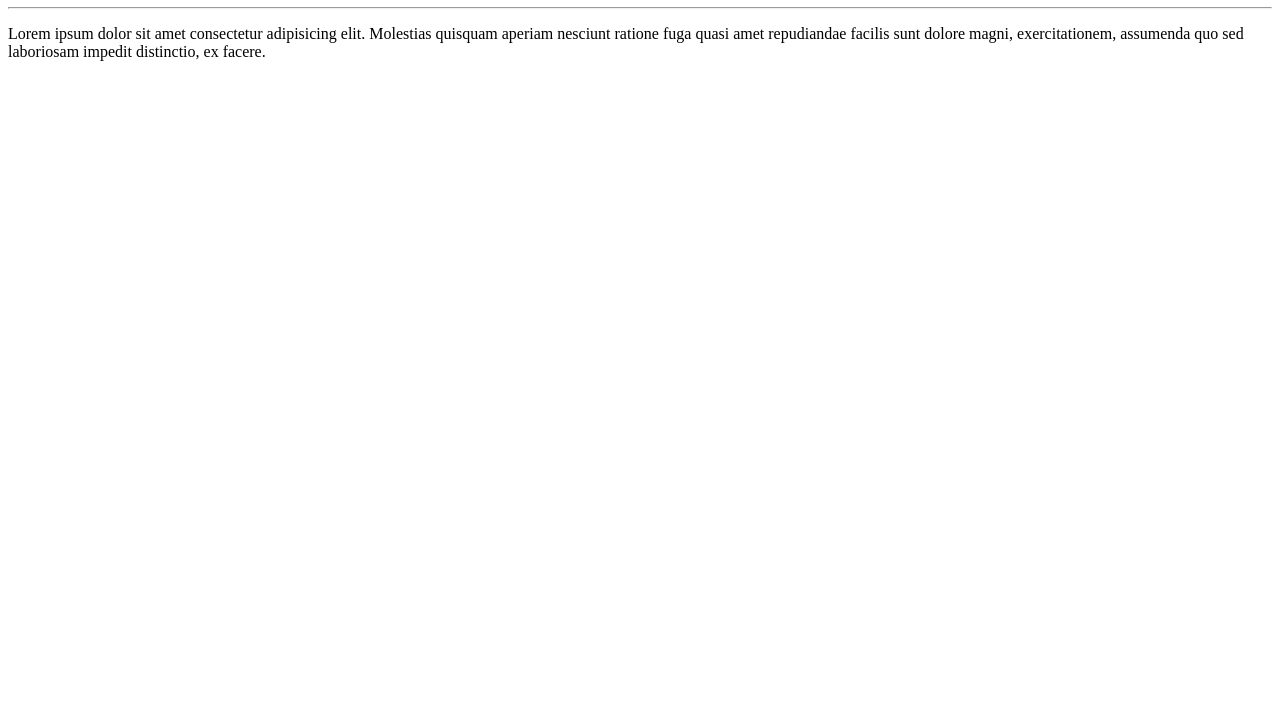
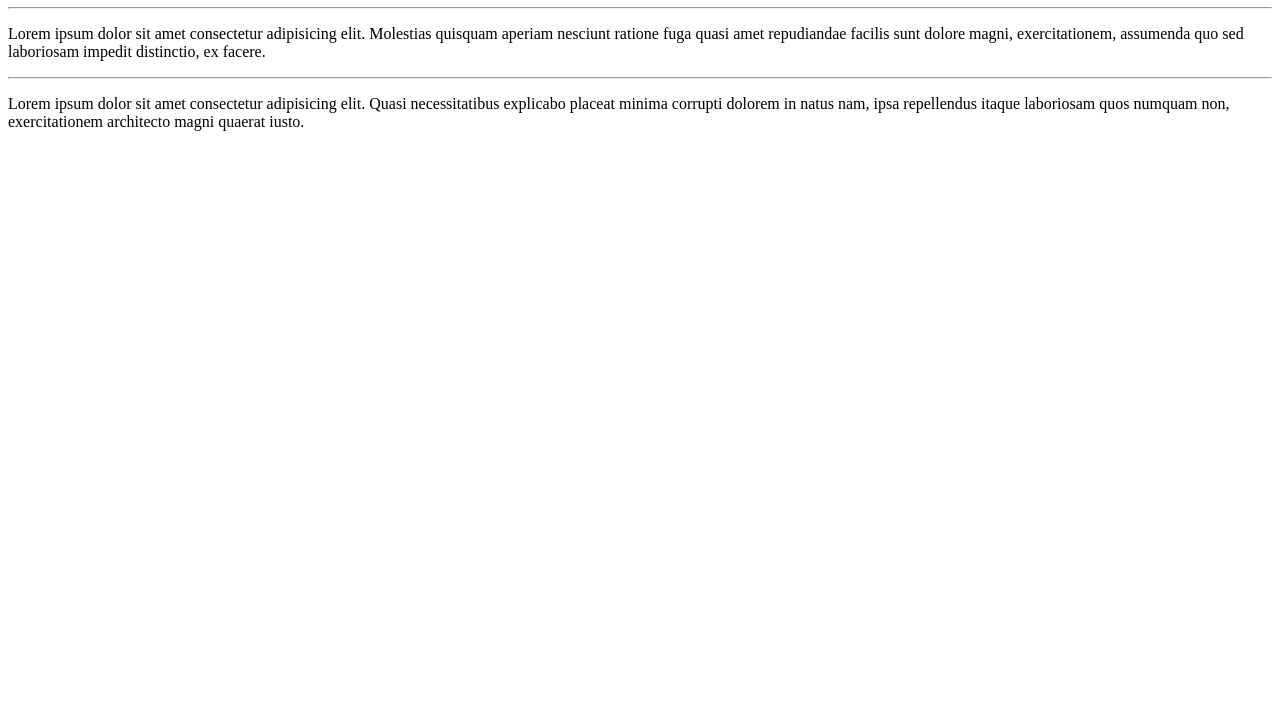
Before and after one commit to barracadobeto/OlaMundo, a plain HTML site: page site-exemplo/index.html in a window 1280 px wide. Shown: the part 73-800 px from the top of the page. Drawn offline with Linux system fonts and the light colour scheme.

Commit message:
adicionei

```diff
--- a/site-exemplo/index.html
+++ b/site-exemplo/index.html
@@ -10,5 +10,7 @@
     <h1>Olá, Mundo</h1>
     <hr>
     <p>Lorem ipsum dolor sit amet consectetur adipisicing elit. Molestias quisquam aperiam nesciunt ratione fuga quasi amet repudiandae facilis sunt dolore magni, exercitationem, assumenda quo sed laboriosam impedit distinctio, ex facere.</p>
+    <hr>
+    <p>Lorem ipsum dolor sit amet consectetur adipisicing elit. Quasi necessitatibus explicabo placeat minima corrupti dolorem in natus nam, ipsa repellendus itaque laboriosam quos numquam non, exercitationem architecto magni quaerat iusto.</p>
 </body>
 </html>
```
